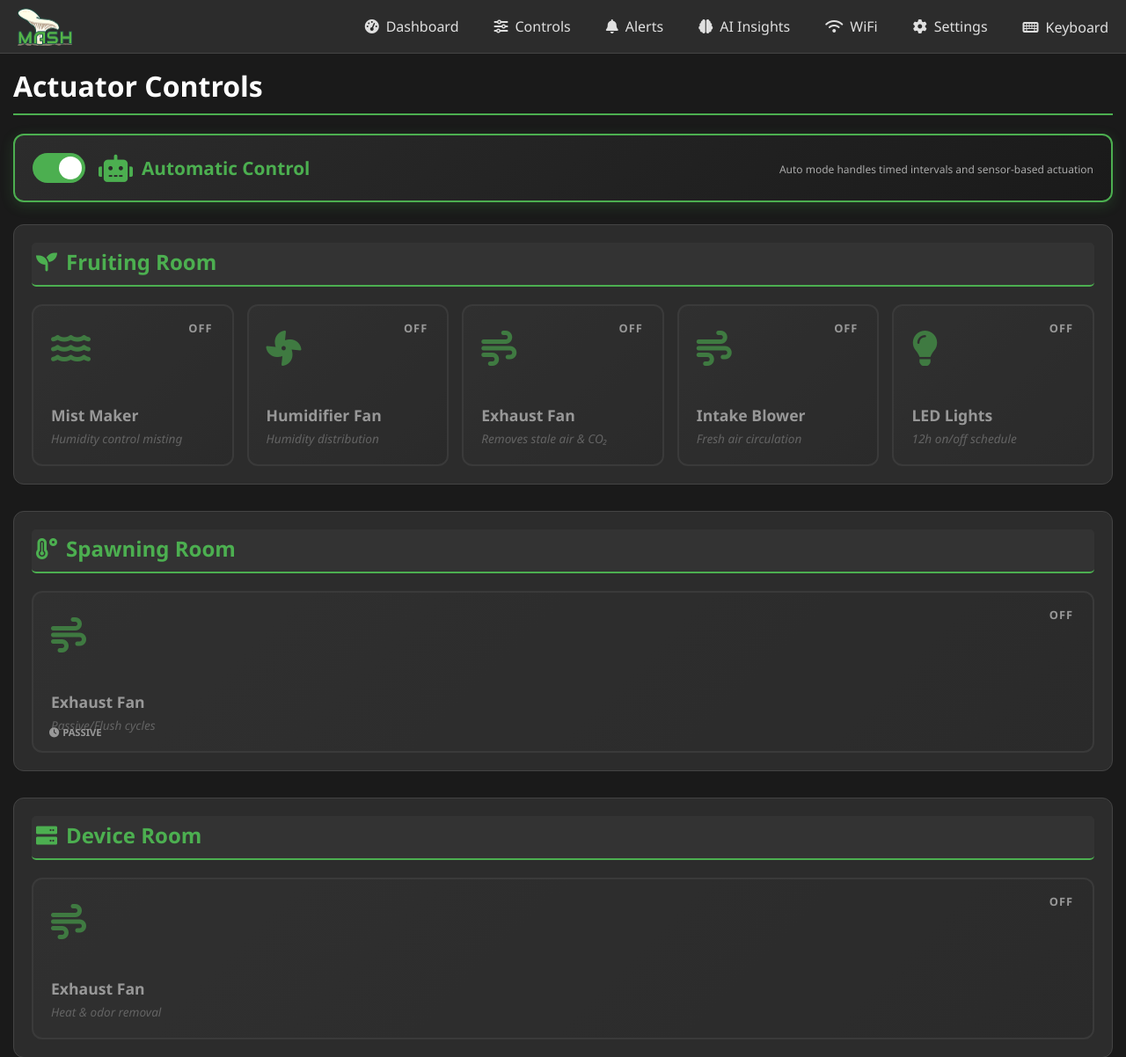
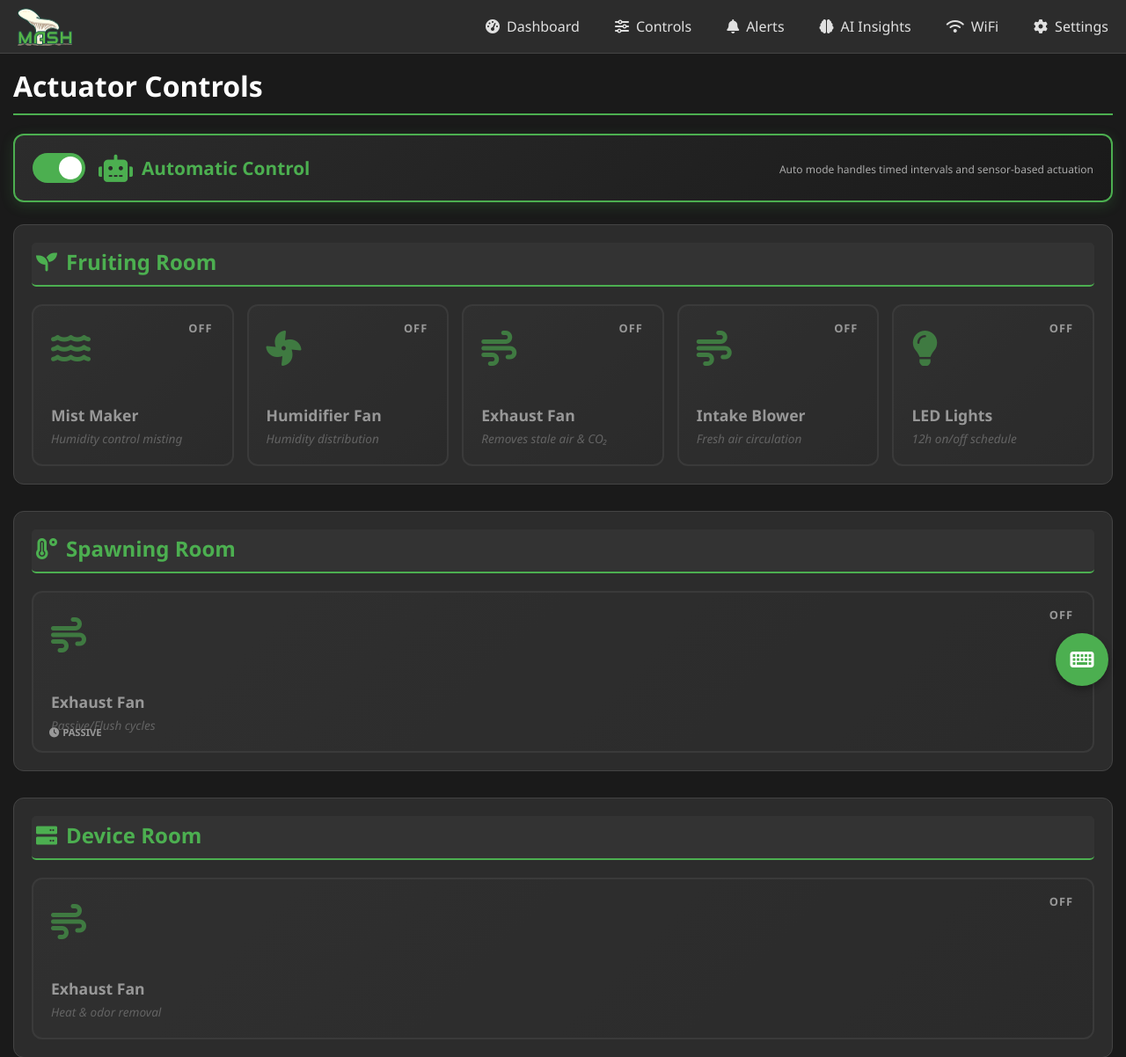
Before and after one commit to MASH-Mushroom-Automation/MASH-IoT, a Flask app: page /controls in a window 1280 px wide. Shown: the top 1202 px of the page at 88% size. Run offline with Flask 3, Linux system fonts and the light colour scheme.

Commit message:
Refactor dashboard JS and UI for reliability and UX
Improved main.js with modular helpers, robust element selection (using IDs), and clearer logic for view toggling, live data polling, and actuator controls. Updated dashboard.html to use IDs for status elements and streamlined sensor card headers. Enhanced base.html with a floating keyboard button, improved keyboard toggle logic, and better input focus handling for touch devices.

```diff
--- a/rpi_gateway/app/web/static/js/main.js
+++ b/rpi_gateway/app/web/static/js/main.js
@@ -1,46 +1,42 @@
-// Main JavaScript file for MASH IoT Dashboard
-// Handles view toggling and future dynamic data updates.
+// M.A.S.H. IoT - Main Dashboard Logic
+// Handles view toggling, live data polling, and manual controls.
 
 document.addEventListener('DOMContentLoaded', function() {
+
+    // --- 1. View Toggling (Fruiting vs Spawning) ---
     const fruitingBtn = document.getElementById('show-fruiting');
     const spawningBtn = document.getElementById('show-spawning');
     const fruitingView = document.getElementById('fruiting-view');
     const spawningView = document.getElementById('spawning-view');
 
-    // Function to switch views
     function switchView(viewToShow) {
-        // Hide all views first
+        // Safety check if elements exist
+        if (!fruitingView || !spawningView) return;
+
         fruitingView.style.display = 'none';
         spawningView.style.display = 'none';
 
-        // Deactivate all buttons
-        fruitingBtn.classList.remove('active');
-        spawningBtn.classList.remove('active');
+        if (fruitingBtn) fruitingBtn.classList.remove('active');
+        if (spawningBtn) spawningBtn.classList.remove('active');
 
-        // Show the selected view and activate its button
         if (viewToShow === 'fruiting') {
             fruitingView.style.display = 'block';
-            fruitingBtn.classList.add('active');
+            if (fruitingBtn) fruitingBtn.classList.add('active');
         } else if (viewToShow === 'spawning') {
             spawningView.style.display = 'block';
-            spawningBtn.classList.add('active');
+            if (spawningBtn) spawningBtn.classList.add('active');
         }
     }
 
-    // Add click event listeners
-    if (fruitingBtn) {
-        fruitingBtn.addEventListener('click', () => switchView('fruiting'));
-    }
+    if (fruitingBtn) fruitingBtn.addEventListener('click', () => switchView('fruiting'));
+    if (spawningBtn) spawningBtn.addEventListener('click', () => switchView('spawning'));
 
-    if (spawningBtn) {
-        spawningBtn.addEventListener('click', () => switchView('spawning'));
-    }
-
-    // Set the initial view
+    // Set initial view
     switchView('fruiting');
 
-    // Start auto-refresh if on dashboard page
-    if (fruitingView && spawningView) {
+    // --- 2. Live Data Polling ---
+    // Start auto-refresh only if we are on the dashboard
+    if (document.querySelector('.system-status')) {
         updateDashboardData();
         setInterval(updateDashboardData, 3000); // Update every 3 seconds
     }
@@ -50,138 +46,105 @@ document.addEventListener('DOMContentLoaded', function() {
 async function updateDashboardData() {
     try {
         const response = await fetch('/api/latest_data');
-        if (!response.ok) {
-            throw new Error(`HTTP error! status: ${response.status}`);
-        }
+        if (!response.ok) throw new Error(`HTTP error! status: ${response.status}`);
         const data = await response.json();
 
-        // Update Arduino connection status
-        const arduinoStatus = document.querySelector('.system-status span:first-child span:last-child');
+        // --- UPDATE SYSTEM STATUS (Using IDs for reliability) ---
+
+        // Arduino Status
+        const arduinoStatus = document.getElementById('arduino-status');
         if (arduinoStatus) {
-            if (data.arduino_connected) {
-                arduinoStatus.textContent = 'Connected';
-                arduinoStatus.className = 'status-ok';
-            } else {
-                arduinoStatus.textContent = 'Offline';
-                arduinoStatus.className = 'status-error';
-            }
+            arduinoStatus.textContent = data.arduino_connected ? 'Connected' : 'Offline';
+            arduinoStatus.className = data.arduino_connected ? 'status-ok' : 'status-error';
         }
 
-        // Update Backend connection status
-        const cloudStatus = document.querySelector('.system-status span:nth-child(3) span:last-child');
+        // Cloud Status (The FIX: Uses the ID we added to dashboard.html)
+        const cloudStatus = document.getElementById('cloud-status');
         if (cloudStatus) {
-            if (data.backend_connected) {
-                cloudStatus.textContent = 'Online';
-                cloudStatus.className = 'status-ok';
-            } else {
-                cloudStatus.textContent = 'Offline';
-                cloudStatus.className = 'status-warning';
-            }
+            cloudStatus.textContent = data.backend_connected ? 'Online' : 'Offline';
+            cloudStatus.className = data.backend_connected ? 'status-ok' : 'status-warning';
         }
 
-        // Update WiFi status
-        updateWiFiStatus();
+        // WiFi Status
+        const wifiStatus = document.getElementById('wifi-status');
+        // We let the separate WiFi checker handle the text, or update basic status here
+        // (The separate updateWiFiStatus function below handles the specific network name)
 
-        // Update Uptime
+        // Uptime
         const uptimeEl = document.getElementById('uptime');
         if (uptimeEl && data.uptime) {
             uptimeEl.textContent = data.uptime;
         }
 
-        // Update Fruiting Room condition
-        if (data.fruiting_condition) {
-            const fruitingConditionEl = document.querySelector('#fruiting-view .room-condition span');
-            if (fruitingConditionEl) {
-                fruitingConditionEl.textContent = data.fruiting_condition;
-                // Update class based on condition
-                fruitingConditionEl.className = 'status-' + data.fruiting_condition_class;
+        // --- UPDATE ROOM CONDITIONS ---
+        updateRoomCondition('#fruiting-view', data.fruiting_condition, data.fruiting_condition_class);
+        updateRoomCondition('#spawning-view', data.spawning_condition, data.spawning_condition_class);
+
+        // --- UPDATE SENSOR VALUES ---
+        updateSensorValues('#fruiting-view', data.fruiting_data);
+        updateSensorValues('#spawning-view', data.spawning_data);
+
+        // --- UPDATE ACTUATOR ICONS ---
+        updateActuatorIcons('#fruiting-view', data.fruiting_actuators);
+        updateActuatorIcons('#spawning-view', data.spawning_actuators);
+
+        // Update WiFi Details
+        updateWiFiStatus();
+
+    } catch (error) {
+        console.error("Dashboard update failed:", error);
     }
 }
 
-        // Update Spawning Room condition
-        if (data.spawning_condition) {
-            const spawningConditionEl = document.querySelector('#spawning-view .room-condition span');
-            if (spawningConditionEl) {
-                spawningConditionEl.textContent = data.spawning_condition;
-                // Update class based on condition
-                spawningConditionEl.className = 'status-' + data.spawning_condition_class;
+// Helper: Update Room Condition Text/Color
+function updateRoomCondition(viewSelector, text, colorClass) {
+    if (!text) return;
+    const el = document.querySelector(`${viewSelector} .room-condition span`);
+    if (el) {
+        el.textContent = text;
+        el.className = 'status-' + colorClass;
     }
 }
 
-        // Update Fruiting Room sensor values
-        if (data.fruiting_data) {
-            const fruitingCO2 = document.querySelector('#fruiting-view .sensor-card.co2 .sensor-value');
-            const fruitingTemp = document.querySelector('#fruiting-view .sensor-card.temp .sensor-value');
-            const fruitingHumidity = document.querySelector('#fruiting-view .sensor-card.humidity .sensor-value');
+// Helper: Update Sensor Cards
+function updateSensorValues(viewSelector, sensorData) {
+    const view = document.querySelector(viewSelector);
+    if (!view) return;
 
-            if (fruitingCO2) fruitingCO2.textContent = data.fruiting_data.co2 !== null ? data.fruiting_data.co2.toFixed(1) : '--';
-            if (fruitingTemp) fruitingTemp.textContent = data.fruiting_data.temp !== null ? data.fruiting_data.temp.toFixed(1) : '--';
-            if (fruitingHumidity) fruitingHumidity.textContent = data.fruiting_data.humidity !== null ? data.fruiting_data.humidity.toFixed(1) : '--';
+    const setVal = (type, val) => {
+        const el = view.querySelector(`.sensor-card.${type} .sensor-value`);
+        if (el) el.textContent = (sensorData && val !== null && val !== undefined) ? Number(val).toFixed(1) : '--';
+    };
+
+    if (sensorData) {
+        setVal('co2', sensorData.co2);
+        setVal('temp', sensorData.temp);
+        setVal('humidity', sensorData.humidity);
     } else {
-            // Set all to '--' if no data
-            const fruitingValues = document.querySelectorAll('#fruiting-view .sensor-value');
-            fruitingValues.forEach(val => val.textContent = '--');
-        }
-
-        // Update Spawning Room sensor values
-        if (data.spawning_data) {
-            const spawningCO2 = document.querySelector('#spawning-view .sensor-card.co2 .sensor-value');
-            const spawningTemp = document.querySelector('#spawning-view .sensor-card.temp .sensor-value');
-            const spawningHumidity = document.querySelector('#spawning-view .sensor-card.humidity .sensor-value');
-
-            if (spawningCO2) spawningCO2.textContent = data.spawning_data.co2 !== null ? data.spawning_data.co2.toFixed(1) : '--';
-            if (spawningTemp) spawningTemp.textContent = data.spawning_data.temp !== null ? data.spawning_data.temp.toFixed(1) : '--';
-            if (spawningHumidity) spawningHumidity.textContent = data.spawning_data.humidity !== null ? data.spawning_data.humidity.toFixed(1) : '--';
-        } else {
-            // Set all to '--' if no data
-            const spawningValues = document.querySelectorAll('#spawning-view .sensor-value');
-            spawningValues.forEach(val => val.textContent = '--');
-        }
-
-        // Update actuator icons
-        updateActuatorIcons('#fruiting-view', data.fruiting_actuators);
-        updateActuatorIcons('#spawning-view', data.spawning_actuators);
-
-    } catch (error) {
-        console.error("Could not fetch dashboard data:", error);
-        // Mark Arduino as offline on error
-        const arduinoStatus = document.querySelector('.system-status span:first-child span:last-child');
-        if (arduinoStatus) {
-            arduinoStatus.textContent = 'Offline';
-            arduinoStatus.className = 'status-error';
-        }
+        setVal('co2', null);
+        setVal('temp', null);
+        setVal('humidity', null);
     }
 }
 
+// Helper: Update Actuator Icons (Active/Inactive state)
 function updateActuatorIcons(viewSelector, actuators) {
     const view = document.querySelector(viewSelector);
     if (!view || !actuators) return;
 
-    // Updated to match new actuator structure
-    const mistIcon = view.querySelector('.icon-mist');
-    const humidifierFanIcon = view.querySelector('.icon-humidifier-fan');
-    const exhaustIcon = view.querySelector('.icon-exhaust');
-    const intakeIcon = view.querySelector('.icon-intake');
-    const lightIcon = view.querySelector('.icon-light');
+    const updateIcon = (cls, isActive) => {
+        const icon = view.querySelector(cls);
+        if (icon) isActive ? icon.classList.add('active') : icon.classList.remove('active');
+    };
 
-    if (mistIcon) {
-        actuators.mist_maker ? mistIcon.classList.add('active') : mistIcon.classList.remove('active');
-    }
-    if (humidifierFanIcon) {
-        actuators.humidifier_fan ? humidifierFanIcon.classList.add('active') : humidifierFanIcon.classList.remove('active');
-    }
-    if (exhaustIcon) {
-        actuators.exhaust_fan ? exhaustIcon.classList.add('active') : exhaustIcon.classList.remove('active');
-    }
-    if (intakeIcon) {
-        actuators.intake_fan ? intakeIcon.classList.add('active') : intakeIcon.classList.remove('active');
-    }
-    if (lightIcon) {
-        actuators.led ? lightIcon.classList.add('active') : lightIcon.classList.remove('active');
-    }
+    updateIcon('.icon-mist', actuators.mist_maker);
+    updateIcon('.icon-humidifier-fan', actuators.humidifier_fan);
+    updateIcon('.icon-exhaust', actuators.exhaust_fan);
+    updateIcon('.icon-intake', actuators.intake_fan);
+    updateIcon('.icon-light', actuators.led);
 }
 
-// Function to check WiFi status
+// --- WiFi Status Checker ---
 async function updateWiFiStatus() {
     try {
         const response = await fetch('/api/wifi_status');
@@ -192,27 +155,22 @@ async function updateWiFiStatus() {
             if (data.connected && data.current_network) {
                 wifiStatusEl.textContent = data.current_network;
                 wifiStatusEl.className = 'status-ok';
-            } else if (data.last_known_network) {
+            } else {
                 wifiStatusEl.textContent = 'Disconnected';
                 wifiStatusEl.className = 'status-warning';
-            } else {
-                wifiStatusEl.textContent = 'Not Configured';
-                wifiStatusEl.className = 'status-error';
             }
         }
     } catch (error) {
-        console.error('WiFi status check failed:', error);
-        const wifiStatusEl = document.getElementById('wifi-status');
-        if (wifiStatusEl) {
-            wifiStatusEl.textContent = 'Unknown';
-            wifiStatusEl.className = 'status-warning';
-        }
+        // console.error('WiFi check failed');
+        // Suppress error to avoid log spam
     }
 }
 
-// --- Manual Controls Page Logic ---
+// --- 3. Manual Controls Page Logic ---
+// Only runs if we are on the controls page
 const controlSwitches = document.querySelectorAll('.controls-container input[type="checkbox"]');
 
+if (controlSwitches.length > 0) {
     controlSwitches.forEach(sw => {
         sw.addEventListener('change', function() {
             const room = this.dataset.room;
@@ -223,27 +181,23 @@ controlSwitches.forEach(sw => {
             sendCommand(room, actuator, state);
         });
     });
+}
 
 async function sendCommand(room, actuator, state) {
     try {
         const response = await fetch('/api/control_actuator', {
             method: 'POST',
-            headers: {
-                'Content-Type': 'application/json',
-            },
+            headers: { 'Content-Type': 'application/json' },
             body: JSON.stringify({ room, actuator, state }),
         });
 
-        if (!response.ok) {
-            throw new Error(`Server responded with status: ${response.status}`);
-        }
+        if (!response.ok) throw new Error(`Status: ${response.status}`);
 
         const result = await response.json();
-        console.log('Command sent successfully:', result);
-        // Optionally, provide user feedback here
+        console.log('Command sent:', result);
 
     } catch (error) {
-        console.error('Failed to send command:', error);
-        // Optionally, revert the switch state and show an error to the user
+        console.error('Command failed:', error);
+        alert("Failed to toggle actuator. Check connection.");
     }
 }
--- a/rpi_gateway/app/web/templates/base.html
+++ b/rpi_gateway/app/web/templates/base.html
@@ -6,6 +6,37 @@
     <title>{% block title %}MASH IoT{% endblock %}</title>
     <link rel="stylesheet" href="https://cdnjs.cloudflare.com/ajax/libs/font-awesome/6.0.0-beta3/css/all.min.css">
     <link rel="stylesheet" href="{{ url_for('web.static', filename='css/styles.css') }}">
+    <style>
+        /* Floating Keyboard Button */
+        .fab-keyboard {
+            position: fixed;
+            bottom: 20px;
+            right: 20px;
+            width: 60px;
+            height: 60px;
+            background-color: #4CAF50;
+            color: white;
+            border-radius: 50%;
+            box-shadow: 0 4px 8px rgba(0,0,0,0.3);
+            display: flex;
+            align-items: center;
+            justify-content: center;
+            font-size: 24px;
+            cursor: pointer;
+            z-index: 9999;
+            transition: transform 0.2s, background-color 0.2s;
+            border: none;
+        }
+        .fab-keyboard:active {
+            transform: scale(0.95);
+            background-color: #45a049;
+        }
+        /* Make sure nav doesn't overflow on small screens */
+        .top-nav {
+            overflow-y: auto;
+            max-height: 100vh;
+        }
+    </style>
 </head>
 <body>
     <div class="container">
@@ -20,33 +51,38 @@
                 <li><a href="{{ url_for('web.ai_insights') }}"><i class="fas fa-brain"></i> AI Insights</a></li>
                 <li><a href="{{ url_for('web.wifi_setup') }}"><i class="fas fa-wifi"></i> WiFi</a></li>
                 <li><a href="{{ url_for('web.settings') }}"><i class="fas fa-cog"></i> Settings</a></li>
-                <li style="margin-top: auto; border-top: 1px solid #444;">
-                    <a href="#" onclick="toggleKeyboard(event)"><i class="fas fa-keyboard"></i> Keyboard</a>
-                </li>
             </ul>
         </nav>
         <main class="main-content">
             {% block content %}{% endblock %}
         </main>
     </div>
+
+    <button class="fab-keyboard" onclick="toggleKeyboard(event)" title="Toggle Keyboard">
+        <i class="fas fa-keyboard"></i>
+    </button>
+
     <script>
         // Keyboard Toggle Function
         function toggleKeyboard(e) {
-            e.preventDefault();
+            if (e) e.preventDefault();
             fetch('/api/toggle-keyboard', { method: 'POST' })
                 .then(res => res.json())
-                .then(data => console.log(data.message))
                 .catch(err => console.error('Keyboard toggle failed', err));
         }
 
-        // Auto-focus management
+        // Auto-show keyboard when clicking inputs
         document.addEventListener('DOMContentLoaded', function() {
-            const textInputs = document.querySelectorAll('input[type="text"], input[type="password"], textarea');
-            textInputs.forEach(input => {
+            const inputs = document.querySelectorAll('input[type="text"], input[type="password"], textarea, input[type="number"]');
+
+            inputs.forEach(input => {
                 input.addEventListener('focus', function() {
+                    // 1. Scroll into view
                     this.scrollIntoView({behavior: 'smooth', block: 'center'});
-                    // Optional: Auto-trigger keyboard on focus
-                    // toggleKeyboard(new Event('focus'));
+
+                    // 2. Trigger Keyboard
+                    console.log("Input focused, requesting keyboard...");
+                    toggleKeyboard();
                 });
             });
         });
```
Also changed, not shown: rpi_gateway/app/web/templates/dashboard.html (+10 -20 lines). Lines whose indentation alone changed are shown as unchanged.
